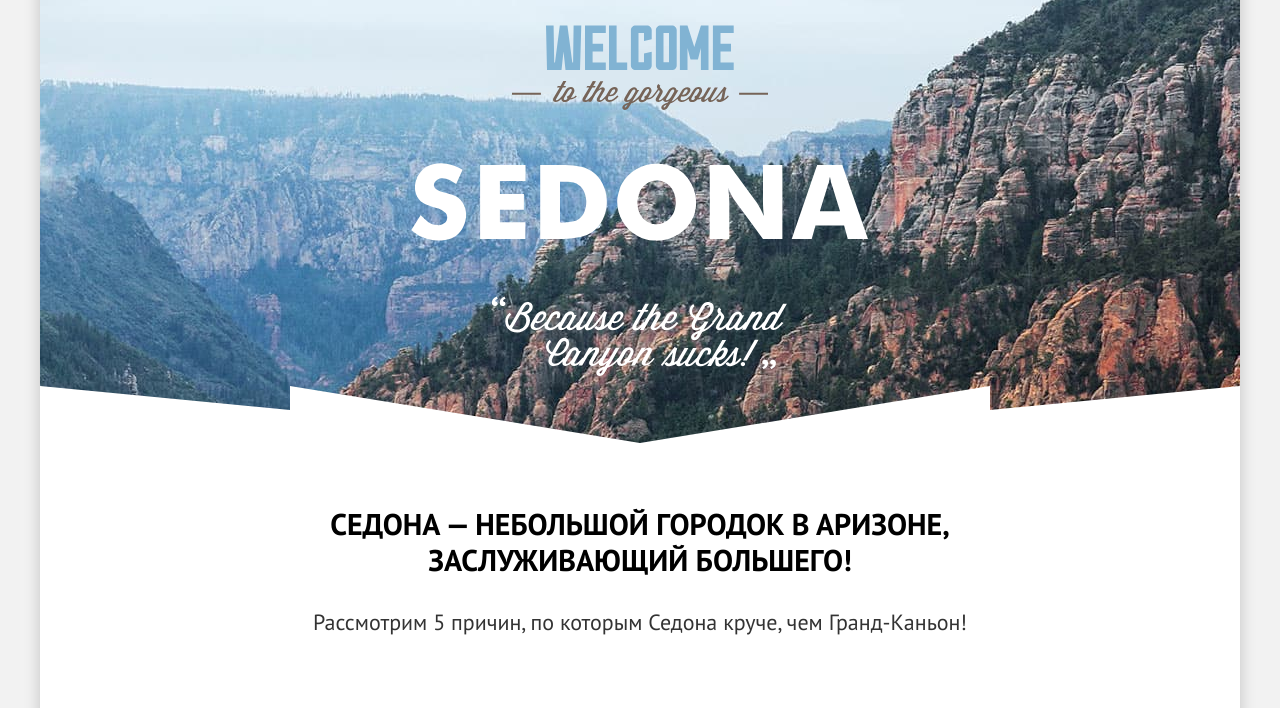
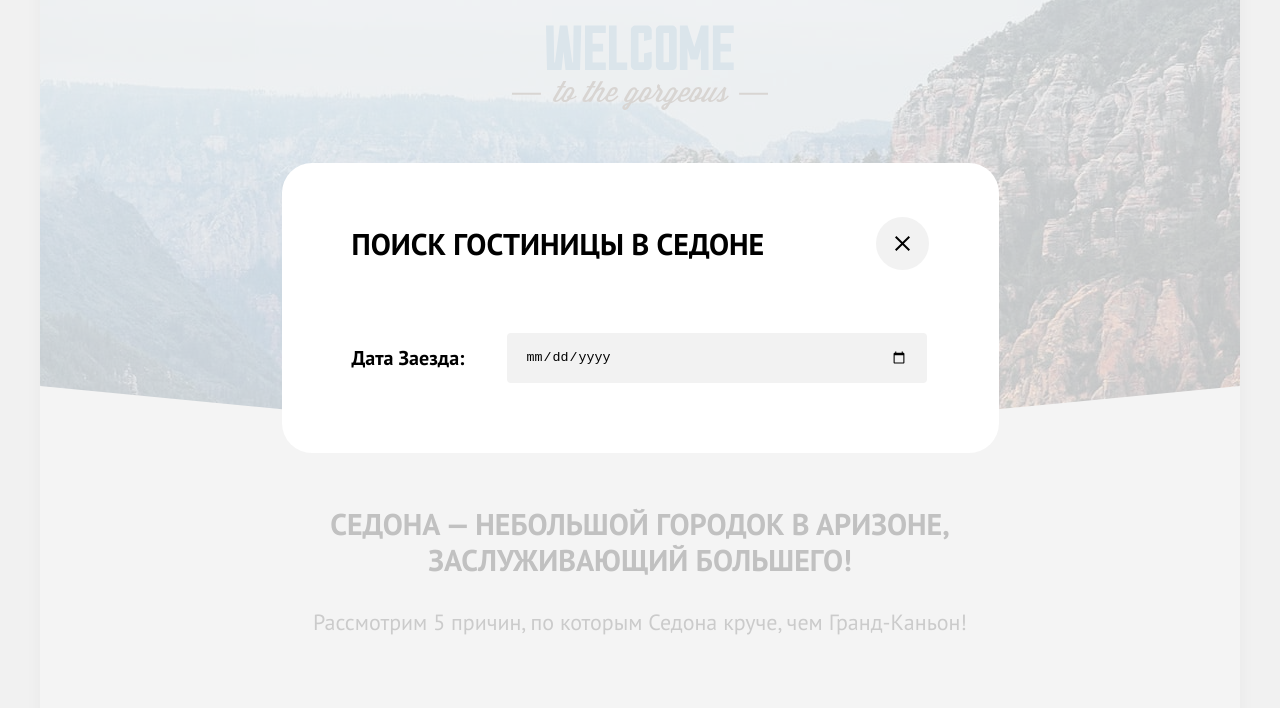
Before and after one commit to htmlacademy-htmlcss/2045751-sedona-34, a plain HTML site: page index.html in a window 1280 px wide. Shown: the part 92-800 px from the top of the page. Drawn offline with Linux system fonts and the light colour scheme.

Commit message:
Добавляет модальное окно

```diff
--- a/index.html
+++ b/index.html
@@ -240,5 +240,20 @@
         </div>
       </footer>
     </div>
+
+    <div class="modal-container">
+      <div class="modal">
+        <div class="modal__caption">
+          <h2 class="modal__title">Поиск гостиницы в Седоне</h2>
+          <button class="modal__close">
+            <span class="visually-hidden">Кнопка закрыть модальное окно</span>
+          </button>
+        </div>
+        <form class="modal__form"  action="#" method="POST">
+          <label for="date-entry" class="modal__form-label">Дата заезда:</label>
+          <input class="date-entry" id="date-entry" type="date" name="date-entry">
+        </form>
+      </div>
+    </div>
   </body>
 </html>
--- a/styles/styles.css
+++ b/styles/styles.css
@@ -1028,3 +1028,89 @@ body {
 .page-footer__logo-img:active {
   fill: rgba(117, 97, 87, 0.3);
 }
+
+.modal-container {
+  position: fixed;
+  width: 100%;
+  height: 100%;
+  display: flex;
+  left: 0;
+  top: 0;
+  background-color: rgba(242, 242, 242, 0.8);;
+}
+
+.modal {
+  max-width: 715px;
+  margin: auto;
+  background-color: #ffffff;
+  border-radius: 30px;
+  padding-top: 54px;
+  padding-bottom: 70px;
+  padding-left: 70px;
+  padding-right: 70px;
+}
+
+.modal__caption {
+  width: 577px;
+  display: flex;
+  align-items: center;
+  margin-bottom: 63px;
+}
+
+.modal__title {
+  margin: 0;
+  padding: 0;
+  width: 417px;
+  font-style: normal;
+  font-weight: 700;
+  font-size: 30px;
+  line-height: 36px;
+  text-transform: uppercase;
+}
+
+.modal__close {
+  width: 53px;
+  height: 53px;
+  margin-left: auto;
+  background-color: #F2F2F2;
+  background-image: url(../images/modal-close.svg);
+  background-repeat: no-repeat;
+  background-size: 15px 15px;
+  background-position: center;
+  border: 0;
+  outline: none;
+  border-radius: 30px;
+  cursor: pointer;
+}
+
+.modal__close:hover {
+  background-color: #E6E6E6;
+}
+
+.modal__form {
+  width: 575px;
+  display: flex;
+  flex-wrap: wrap;
+  justify-content: space-between;
+  align-items: center;
+}
+
+.modal__form-label {
+  font-style: normal;
+  font-weight: 700;
+  font-size: 20px;
+  line-height: 26px;
+  text-transform: capitalize;
+}
+
+.date-entry {
+  width: 420px;
+  height: 50px;
+  box-sizing: border-box;
+  outline: none;
+  border: 0;
+  background-color: #F2F2F2;
+  border-radius: 4px;
+  padding-left: 19px;
+  padding-right: 19px;
+}
```
Also changed, not shown: images/modal-close.svg (added), images/modal__close-active.svg (added).
